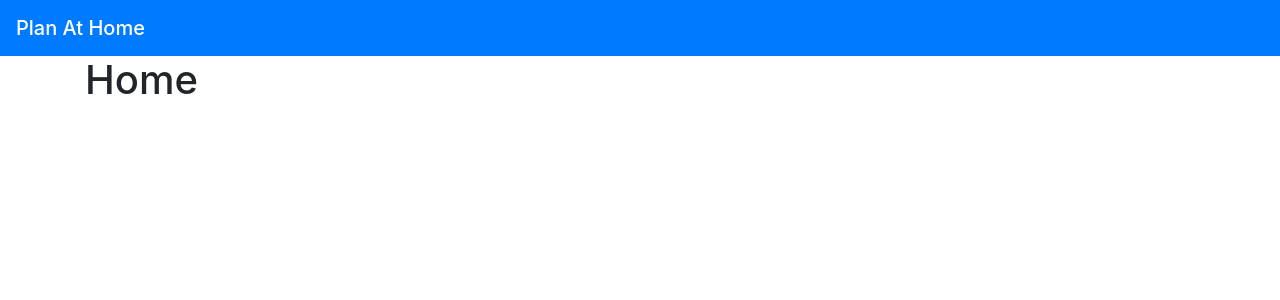
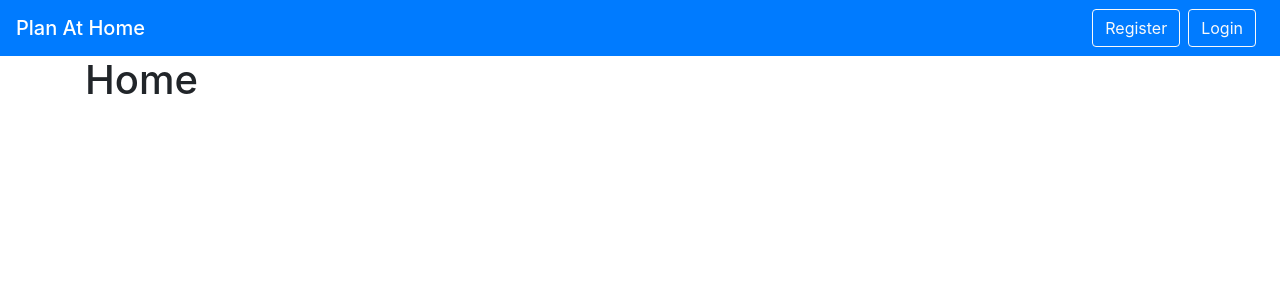
Before and after one commit to BevilKunG/plan-at-home, a React (Create React App) app in the folder client/: page / in a window 1280 px wide. Shown: the top 300 px of the page. Built offline with nearby package versions, Linux system fonts and the light colour scheme.

Commit message:
add react router link

```diff
--- a/client/src/components/Navbar.js
+++ b/client/src/components/Navbar.js
@@ -1,9 +1,20 @@
 import React from 'react'
+import {Link} from 'react-router-dom'
 
 const Navbar = () => {
     return (
         <nav className="navbar navbar-dark bg-primary">
-            <span className="navbar-brand mb-0 h1">Plan At Home</span>
+            <Link
+                className="navbar-brand mb-0 h1"
+                to="/">Plan At Home</Link>
+            <div>
+                <Link
+                    className="btn btn-outline-light mr-2"
+                    to="/register">Register</Link>
+                <Link
+                    className="btn btn-outline-light mr-2"
+                    to="/login">Login</Link>
+            </div>
         </nav>
     )
 }
```
